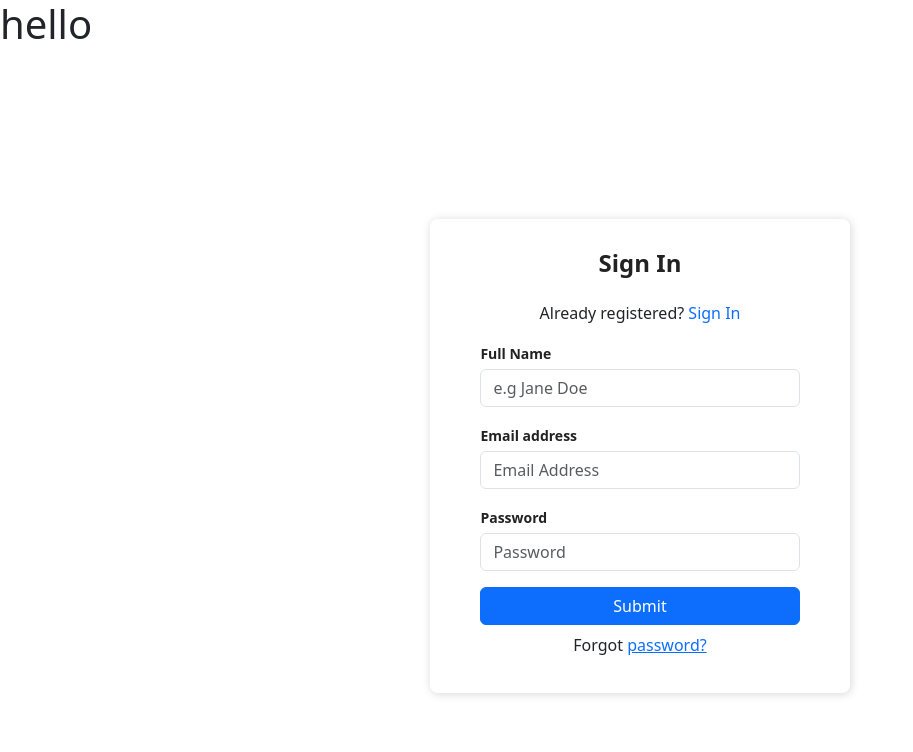
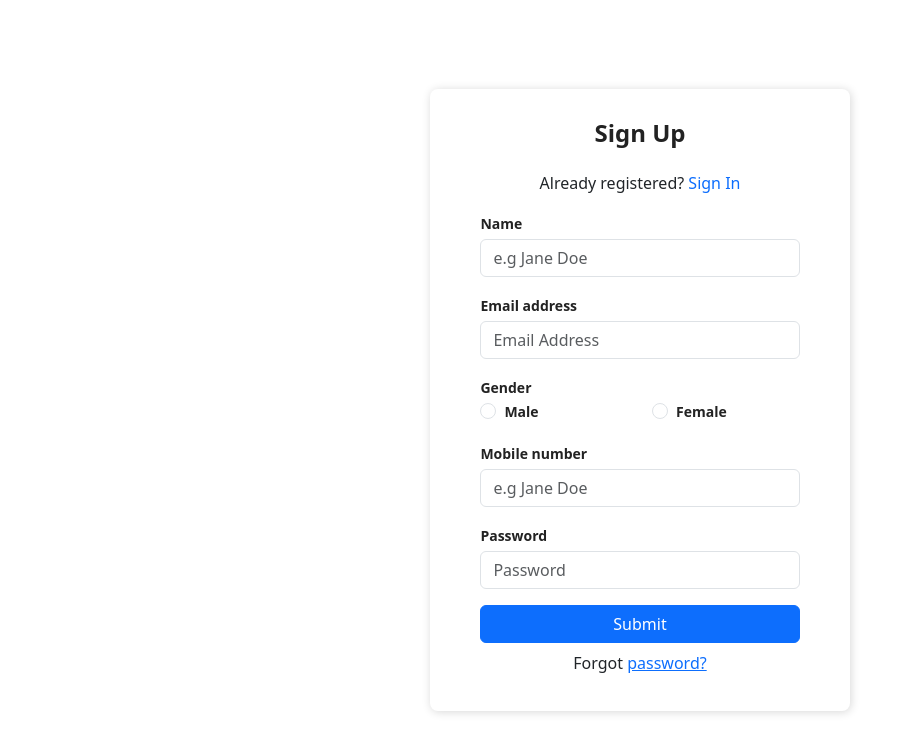
Before and after one commit to sandhya0319/sandhya-E-commerce-frontend, a React (Create React App) app: page / in a window 1280 px wide. Shown: the top 752 px of the page, without its empty margins (0-913 px from the left). Built offline with nearby package versions, Linux system fonts and the light colour scheme.

Commit message:
login...rehister design

```diff
--- a/package.json
+++ b/package.json
@@ -3,15 +3,19 @@
   "version": "0.1.0",
   "private": true,
   "dependencies": {
+    "@hookform/resolvers": "^3.1.0",
     "@testing-library/jest-dom": "^5.16.5",
     "@testing-library/react": "^13.4.0",
     "@testing-library/user-event": "^13.5.0",
+    "axios": "^1.4.0",
     "bootstrap": "^5.3.0",
     "react": "^18.2.0",
     "react-dom": "^18.2.0",
+    "react-hook-form": "^7.44.3",
     "react-router-dom": "^6.11.2",
     "react-scripts": "5.0.1",
-    "web-vitals": "^2.1.4"
+    "web-vitals": "^2.1.4",
+    "yup": "^1.2.0"
   },
   "scripts": {
     "start": "react-scripts start",
--- a/src/App.css
+++ b/src/App.css
@@ -11,12 +11,13 @@
 }
 
 .Auth-form {
-    width: 420px;
+  max-width: 420px;
+  width: 100%;
   box-shadow: rgb(0 0 0 / 16%) 1px 1px 10px;
   padding-top: 30px;
   padding-bottom: 20px;
   border-radius: 8px;
-    background-color: white;
+  margin: 20px;
 }
 
 .Auth-form-content {
--- a/src/App.js
+++ b/src/App.js
@@ -1,17 +1,17 @@
 import './App.css';
 import "bootstrap/dist/css/bootstrap.min.css"
-import {BrowserRouter} from 'react-router-dom'
-import { Route,Routes } from 'react-router-dom';
+import { BrowserRouter } from 'react-router-dom'
+import { Route, Routes } from 'react-router-dom';
 import Login from './pages/Authentication/components/Login';
 import Register from './pages/Authentication/components/Register';
 function App() {
   return (
     <div className="App">
-      <h1>hello</h1>
       <BrowserRouter>
-      <Routes>
-      <Route path='/' element={<Register />} />
-      </Routes>
+        <Routes>
+          <Route path='/' element={<Register />} />
+          <Route path='/login' element={<Login />} />
+        </Routes>
         {/* <Register>
         </Register> */}
       </BrowserRouter>
--- a/src/pages/Authentication/components/Login.js
+++ b/src/pages/Authentication/components/Login.js
@@ -1,9 +1,79 @@
 import React from 'react'
+import { Link } from "react-router-dom";
+import * as yup from 'yup';
+import { useForm } from 'react-hook-form';
+import { yupResolver } from '@hookform/resolvers/yup'
+
+const schema = yup.object().shape({
+  email: yup
+    .string()
+    .email()
+    .required("Email is required")
+    .matches(
+      /^[A-Z0-9._%+-]+@[A-Z0-9.-]+\.[A-Z]{2,}$/i,
+      'Invalid email format'
+    ),
+  password: yup.string().required("Password is required").min(4).max(8)
+});
 
 const Login = () => {
+
+  const { register, handleSubmit, formState: { errors } } = useForm({
+    resolver: yupResolver(schema),
+  });
+
+  const onSubmit = (data) => {
+    console.log(data)
+  }
   return (
     <div>
-
+      <div className="Auth-form-container">
+        <form className="Auth-form" onSubmit={handleSubmit(onSubmit)}>
+          <div className="Auth-form-content">
+            <h3 className="Auth-form-title">Sign In</h3>
+            <div className="text-center">
+              Already registered?{" "}
+              <Link to="/" className="text-decoration-none">
+                <span className="link-primary">
+                  Sign Up
+                </span>
+              </Link>
+            </div>
+            <div className="form-group mt-3">
+              <label>Email address</label>
+              <input
+                type="email"
+                className="form-control mt-1"
+                placeholder="Email Address"
+                {...register('email')}
+              />
+              {errors.email && (
+                <p className="text-danger">{errors.email.message}</p>
+              )}
+            </div>
+            <div className="form-group mt-3">
+              <label>Password</label>
+              <input
+                type="password"
+                className="form-control mt-1"
+                placeholder="Password"
+                {...register('password')}
+              />
+              {errors.password && (
+                <p className="text-danger">{errors.password.message}</p>
+              )}
+            </div>
+            <div className="d-grid gap-2 mt-3">
+              <button type="submit" className="btn btn-primary">
+                Submit
+              </button>
+            </div>
+            <p className="text-center mt-2">
+              Forgot <a href="#">password?</a>
+            </p>
+          </div>
+        </form>
+      </div>
     </div>
   )
 }
--- a/src/pages/Authentication/components/Register.js
+++ b/src/pages/Authentication/components/Register.js
@@ -1,25 +1,69 @@
-import React from 'react'
+import React, { useState } from 'react'
+import { Link } from "react-router-dom";
+import * as yup from 'yup';
+import { useForm } from 'react-hook-form';
+import { yupResolver } from '@hookform/resolvers/yup'
+import axios from 'axios'
+
+const baseURL="http://localhost:5050";
+
+
+const schema = yup.object().shape({
+  name: yup.string().required("Name is required").matches(/^[A-Za-z\s]+$/, 'Invalid name format'),
+  email: yup
+    .string()
+    .email()
+    .required("Email is required")
+    .matches(
+      /^[A-Z0-9._%+-]+@[A-Z0-9.-]+\.[A-Z]{2,}$/i,
+      'Invalid email format'
+    ),
+  gender: yup.string().required("Gender is required"),
+  mobile_number: yup.string().required("Mobile number is required").min(10).max(10),
+  password: yup.string().required("Password is required").min(4).max(8)
+});
+
 
 const Register = () => {
+
+  const { register, handleSubmit, formState: { errors } } = useForm({
+    resolver: yupResolver(schema),
+  });
+
+  const onSubmit = (data) => {
+    //console.log(data)
+    axios
+    .post(`${baseURL}/users/adddata`, data)
+    .then((response) => {
+      //setPost(response.data);
+      console.log(response.data);
+    });
+  }
   return (
     <div>
       <div className="Auth-form-container">
-      <form className="Auth-form">
+        <form className="Auth-form" onSubmit={handleSubmit(onSubmit)}>
           <div className="Auth-form-content">
-          <h3 className="Auth-form-title">Sign In</h3>
+            <h3 className="Auth-form-title">Sign Up</h3>
             <div className="text-center">
               Already registered?{" "}
+              <Link to="/login" className="text-decoration-none">
                 <span className="link-primary">
                   Sign In
                 </span>
+              </Link>
             </div>
             <div className="form-group mt-3">
-            <label>Full Name</label>
+              <label>Name</label>
               <input
-              type="email"
+                type="text"
                 className="form-control mt-1"
                 placeholder="e.g Jane Doe"
+                {...register('name')}
               />
+              {errors.name && (
+                <p className="text-danger">{errors.name.message}</p>
+              )}
             </div>
             <div className="form-group mt-3">
               <label>Email address</label>
@@ -27,7 +71,47 @@ const Register = () => {
                 type="email"
                 className="form-control mt-1"
                 placeholder="Email Address"
+                {...register('email')}
               />
+              {errors.email && (
+                <p className="text-danger">{errors.email.message}</p>
+              )}
+            </div>
+            <div className="form-group mt-3">
+              <label>Gender</label>
+              <div className="row">
+                <div className="col" >
+                  <div className="form-check">
+                    <input className="form-check-input" type="radio" name="flexRadioDefault" id="flexRadioDefault1" {...register('gender')} />
+                    <label className="form-check-label" for="flexRadioDefault1">
+                      Male
+                    </label>
+                  </div>
+                </div>
+                <div className="col" >
+                  <div className="form-check">
+                    <input className="form-check-input" type="radio" name="flexRadioDefault" id="flexRadioDefault2" {...register('gender')} />
+                    <label className="form-check-label" for="flexRadioDefault2">
+                      Female
+                    </label>
+                  </div>
+                </div>
+                {errors.gender && (
+                  <p className="text-danger">{errors.gender.message}</p>
+                )}
+              </div>
+            </div>
+            <div className="form-group mt-3">
+              <label>Mobile number</label>
+              <input
+                type="number"
+                className="form-control mt-1"
+                placeholder="e.g Jane Doe"
+                {...register('mobile_number')}
+              />
+              {errors.mobile_number && (
+                <p className="text-danger">{errors.mobile_number.message}</p>
+              )}
             </div>
             <div className="form-group mt-3">
               <label>Password</label>
@@ -35,7 +119,11 @@ const Register = () => {
                 type="password"
                 className="form-control mt-1"
                 placeholder="Password"
+                {...register('password')}
               />
+              {errors.password && (
+                <p className="text-danger">{errors.password.message}</p>
+              )}
             </div>
             <div className="d-grid gap-2 mt-3">
               <button type="submit" className="btn btn-primary">
```
Also changed, not shown: 2 other files (tests, documents, lock files or other folders). Lines whose indentation alone changed are shown as unchanged.
